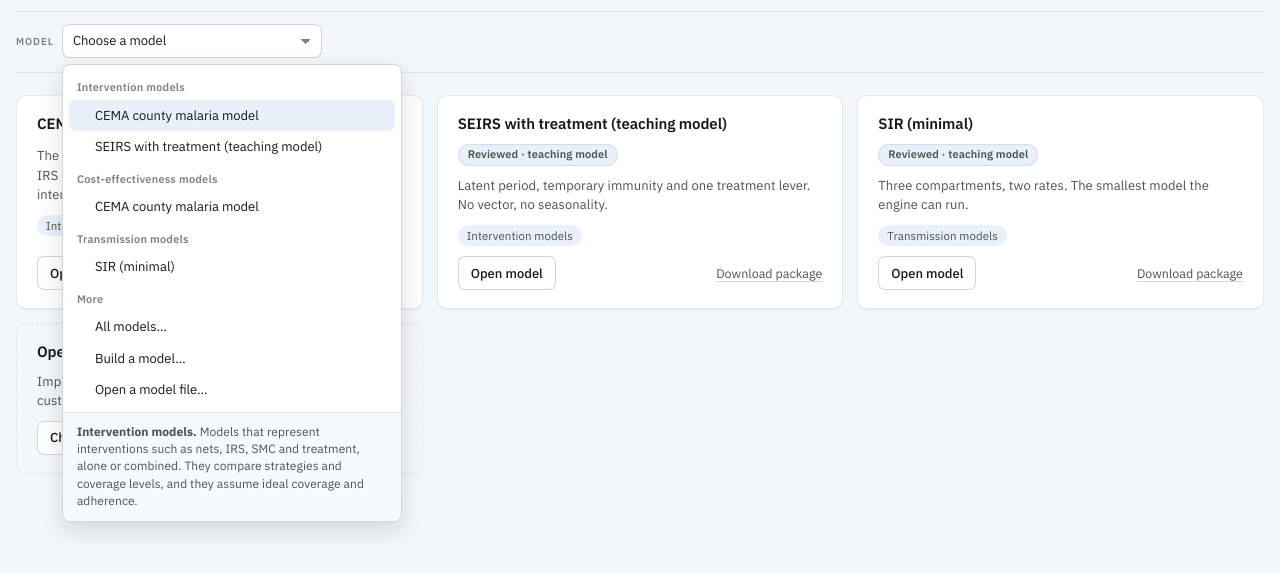
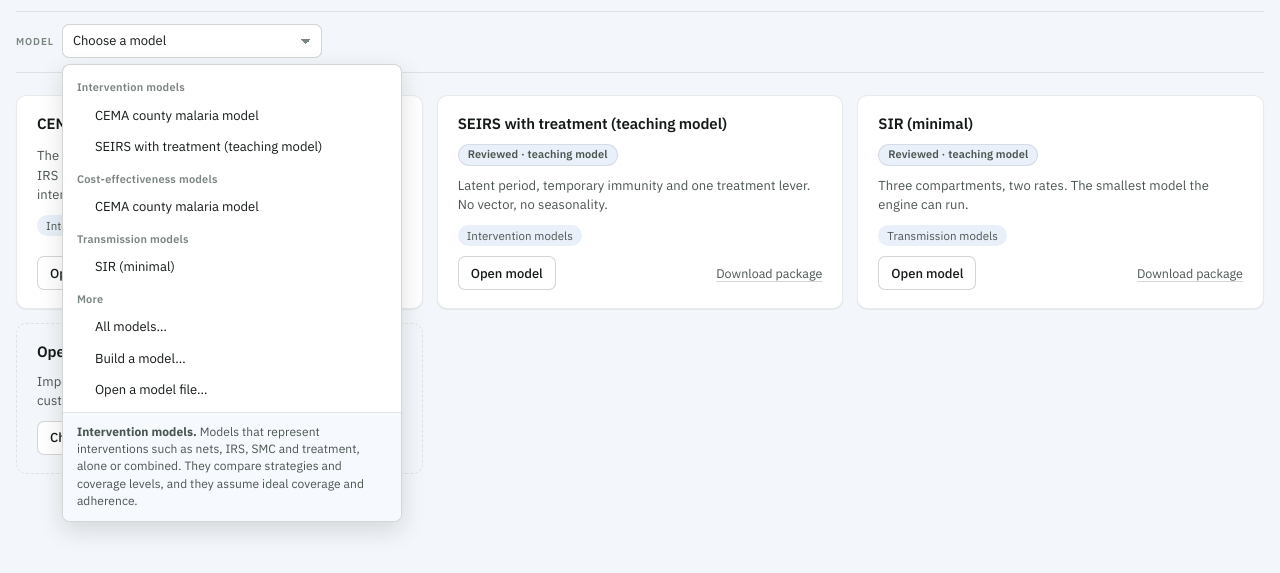
Before and after one commit to john-thuo1/simple_demo, a plain HTML site: page index.html in a window 1280 px wide. Both pictures are taken after a click on the button "Choose a model". Shown: the part 87-660 px from the top of the page. Drawn offline with Linux system fonts and the light colour scheme.

Commit message:
Model list: no entry highlighted on open, highlight follows the pointer

```diff
--- a/css/polish.css
+++ b/css/polish.css
@@ -820,12 +820,15 @@ pre.json {
   box-shadow: 0 8px 24px rgba(20, 26, 23, 0.14);
   overflow: hidden;
 }
+.mmenu-list:focus {
+  outline: none;
+}
 .mmenu-list[hidden] {
   display: none;
 }
 .mmenu-body {
   padding: 6px;
-  max-height: 50vh;
+  max-height: 64vh;
   overflow: auto;
 }
 .mmenu-head {
--- a/js/app/model-layer.js
+++ b/js/app/model-layer.js
@@ -100,13 +100,13 @@ const EXT = window.EXT = {};
     const curLabel = cur && cur.parentNode.label ? cur.parentNode.label : (sel.querySelector('optgroup') || {}).label || '';
     const items = [];
     const close = focus => { list.hidden = true; btn.setAttribute('aria-expanded', 'false'); if (focus) btn.focus(); };
-    const open = () => { list.hidden = false; btn.setAttribute('aria-expanded', 'true'); show(curLabel); (items.find(i => i.getAttribute('aria-selected') === 'true') || items[0]).focus(); };
+    const open = keys => { list.hidden = false; btn.setAttribute('aria-expanded', 'true'); show(curLabel); const on = items.find(i => i.getAttribute('aria-selected') === 'true') || (keys ? items[0] : null); if (on) on.focus(); else { list.tabIndex = -1; list.focus(); } }; // with the mouse and no model chosen, nothing is highlighted until the pointer is over it
     for (const g of sel.querySelectorAll('optgroup')) {
       const grp = el('div', { class: 'mmenu-group', role: 'group', 'aria-label': g.label });
       grp.append(el('div', { class: 'mmenu-head', text: g.label }));
       for (const o of g.children) {
         const it = el('button', { type: 'button', class: 'mmenu-item', role: 'option', 'aria-selected': String(o === cur), text: o.text });
-        it.addEventListener('focus', () => show(g.label));
+        it.addEventListener('focus', () => show(g.label)); it.addEventListener('mousemove', () => { if (document.activeElement !== it) it.focus({ preventScroll: true }); }); // one highlight, and it follows the pointer
         it.addEventListener('click', () => { close(true); sel.value = o.value; sel.dispatchEvent(new Event('change')); });
         grp.append(it); items.push(it);
       }
@@ -115,8 +115,8 @@ const EXT = window.EXT = {};
     }
     body.addEventListener('mouseleave', () => show((document.activeElement && document.activeElement.closest && document.activeElement.closest('.mmenu-group') || { getAttribute: () => curLabel }).getAttribute('aria-label')));
     list.append(body, desc); wrap.append(btn, list);
-    btn.addEventListener('click', () => { if (list.hidden) open(); else close(false); });
-    btn.addEventListener('keydown', ev => { if (ev.key === 'ArrowDown' || ev.key === 'ArrowUp') { ev.preventDefault(); if (list.hidden) open(); } });
+    btn.addEventListener('click', ev => { if (list.hidden) open(ev.detail === 0); else close(false); });
+    btn.addEventListener('keydown', ev => { if (ev.key === 'ArrowDown' || ev.key === 'ArrowUp') { ev.preventDefault(); if (list.hidden) open(true); } });
     list.addEventListener('keydown', ev => {
       const i = items.indexOf(document.activeElement);
       if (ev.key === 'Escape') { ev.preventDefault(); close(true); }
```
